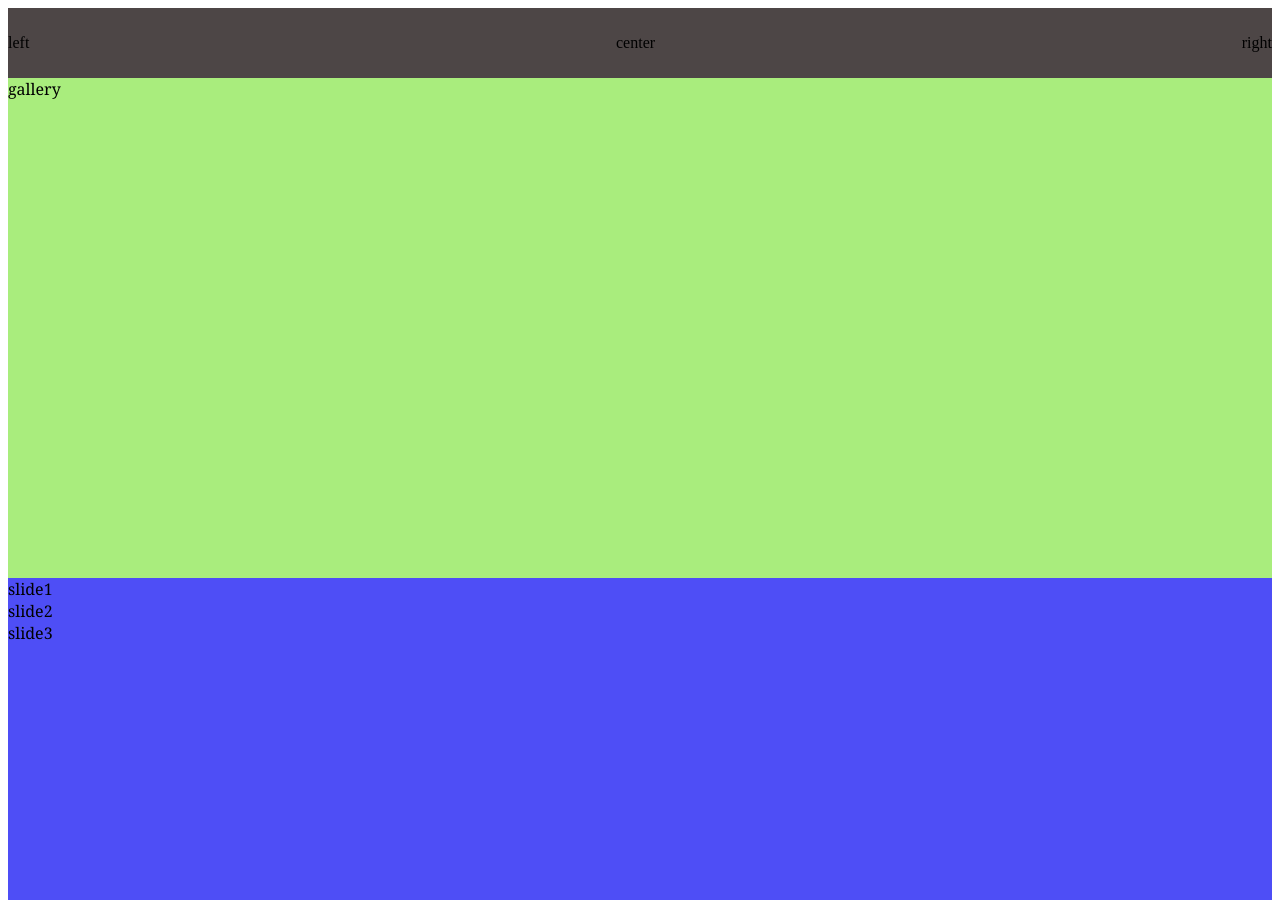
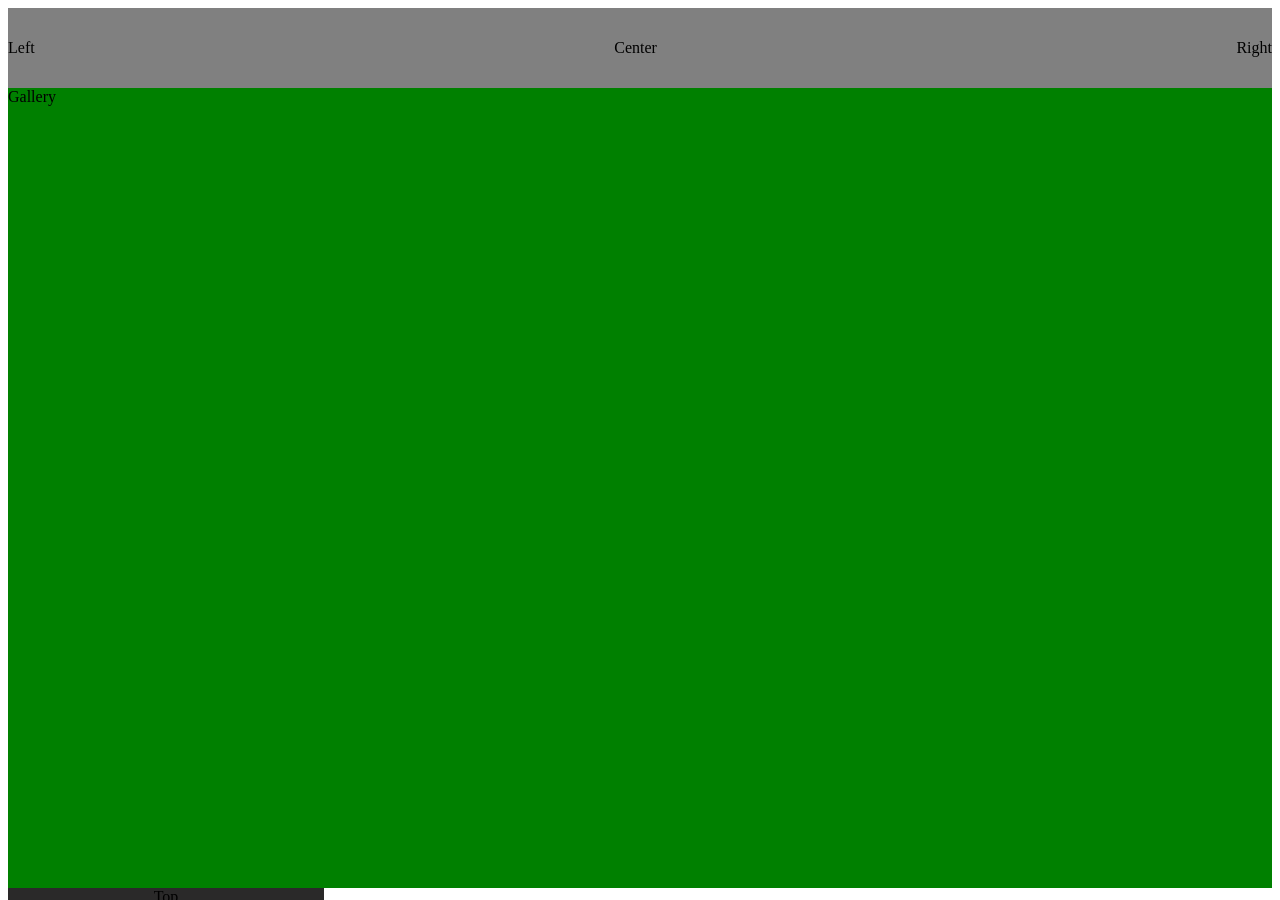
Before and after one commit to kodasystems/greyrose-theme-jekyll, a Jekyll site: the page built from index.markdown, in a window 1280 px wide and 900 px high. Built offline with Jekyll 4.4.1, drawn with Linux system fonts in a browser that asks for light colours; some of the changed text lies outside the part shown.

Commit message:
Fix home page and css

```diff
--- a/_layouts/home.html
+++ b/_layouts/home.html
@@ -1,28 +1,57 @@
 <!DOCTYPE html>
 <html>
   <head>
-      <meta charset="UTF-8">
-      <meta name="viewport" content="width=device-width, initial-scale=1.0">
     <title>Greyrose</title>
 
     <link rel="stylesheet" href="assets/css/main.css">
   </head>
   <body>
+    <div class="home-top">
       <div class="header">
-        <div class="header-left-section">left</div>
-        <div class="header-center-section">center</div>
-        <div class="header-right-section">right</div>
+        <div class="header-left-section">Left</div>
+        <div class="header-center-section">Center</div>
+        <div class="header-right-section">Right</div>
       </div>
-      <div class="gallery-photo-panel">gallery</div>
-      <div class="slideshow-panel">
-        <div class="slideshow-slide">slide1</div>
-        <div class="slideshow-slide">slide2</div>
-        <div class="slideshow-slide">slide3</div>
+
+      <div class="gallery">
+        Gallery
       </div>
-      <div class="sidebar">sidebar</div>
-      <div class="body-panel">body</div>
-      <div class=""></div>
-      <div class="info-panel">info</div>
-      <div class="footer">footer</div>
+    </div>
+
+    <div class="home-middle">
+      <div class="home-middle-left">
+        <div class="sidebar">
+          <div class="sidebar-top-section">Top</div>
+          <div class="sidebar-middle-section">Middle</div>
+          <div class="sidebar-bottom-section">Bottom</div>
+        </div>
+      </div>
+
+      <div class="home-middle-right">
+        <div class="slideshow">
+          <div class="slide1">Slide1</div>
+          <div class="slide2">Slide2</div>
+          <div class="slide3">Slide3</div>
+        </div>
+
+        <div class="body">
+          Body
+        </div>
+      </div>
+    </div>
+
+    <div class="home-bottom">
+      <div class="info">
+        <div class="info-left-section">Left</div>
+        <div class="info-center-section">Center</div>
+        <div class="info-right-section">Right</div>
+      </div>
+
+      <div class="footer">
+        <div class="footer-left-section">Left</div>
+        <div class="footer-left-section">Center</div>
+        <div class="footer-left-section">Right</div>
+      </div>
+    </div>
   </body>
 </html>
--- a/assets/css/main.css
+++ b/assets/css/main.css
@@ -1,109 +1,142 @@
-/* --------------------- Header --------------------- */
+.home-top {
+
+}
+
 .header {
-  height: 70px;
-
   display: flex;
   flex-direction: row;
   justify-content: space-between;
-
+  align-items: center;
+  position: static;
   top: 0px;
   left: 0px;
   right: 0px;
 
-  background-color: rgb(77, 70, 70);
-  z-index: 100;
-  font-family: Arial, Helvetica, sans-serif;
+  height: 80px;
+
+  background-color: grey;
 }
 
 .header-left-section {
-  display: flex;
-  align-items: center;
-  font-family: 'Times New Roman', Times, serif;
+
 }
 
 .header-center-section {
-  display: flex;
-  align-items: center;
-  font-family: 'Times New Roman', Times, serif;
+
 }
 
 .header-right-section {
-  display: flex;
-  align-items: center;
-  font-family: 'Times New Roman', Times, serif;
+
 }
 
-/* --------------------- Gallery --------------------- */
-.gallery-photo-panel {
-  font-family: Cambria, Cochin, Georgia;
-  height: 500px;
-  width: 100%;
+.gallery {
+  height: 800px;
 
-  background-color: #a9ed7d; /* Background color */
+  background-color: green;
 }
 
-/* --------------------- Slideshow --------------------- */
-.slideshow-panel {
-  font-family: Cochin, Georgia, Times, 'Times New Roman', serif;
-  height: 500px;
-  width: 100%;
-  top: 0px;
-  left: 0px;
-  right: 0px;
-  background-color: rgb(78, 78, 246);
+.home-middle {
+  display: inline;
 }
 
-.slideshow-slide {
-  font-family: Georgia, Times, 'Times New Roman', serif;
-  top: 30px;
+.home-middle-left {
+
 }
 
-/* --------------------- Sidebar --------------------- */
 .sidebar {
+  display: flex;
+  flex-direction: column;
+  justify-content: space-between;
+  align-items: center;
 
-  height: 100vh; /* Full height */
-  width: 25%; /* Half of the page */
-  /* position: fixed; Fixed position */
-  top: 0;
+  position: sticky;
+  top: 80px;
+  bottom: 0px;
   left: 0px;
-  left: 0;
-  position: relative;
-  background-color: #f73b3b; /* Background color */
-  overflow-x: hidden; /* Disable horizontal scroll */
-  padding-top: 20px;
+  top: 0px;
+  height: 1000px;
+  width: 25%;
   z-index: 100;
-
-  /*
-  position: fixed;
-  left: 0px;
-  bottom: 0px;
-  top: 70px;
-  margin-top: 500px;
-  background-color: rgb(216, 53, 53);
-  width: 200px;
-  z-index: 200;
-  padding-top: 5px;
-  font-family: Times, 'Times New Roman', serif;
-  */
+  background-color: rgb(42, 41, 41);
 }
 
-/* --------------------- Body --------------------- */
-.body-panel {
-  background-color: #95989a;
-  font-family: Cambria, 'Times New Roman', serif;
-  height: 2000px;
+.home-middle-right {
+  display: inline;
 }
 
-/* --------------------- Info --------------------- */
-.info-panel {
-  height: 300px;
-  font-family: serif;
-  background-color: #b7def9;
+.sidebar-top-section {
+
 }
 
-/* --------------------- Footer --------------------- */
+.sidebar-middle-section {
+
+}
+
+.sidebar-bottom-section {
+
+}
+
+.slideshow {
+  display: flex;
+  flex-direction: row;
+  justify-content: space-between;
+  height: 600px;
+  align-items: center;
+
+  background-color: palevioletred;
+}
+
+.body {
+  height: 1000px;
+  align-items: normal;
+
+  background-color: rgb(63, 63, 210);
+}
+
+.home-bottom {
+
+}
+
+.info {
+  display: flex;
+  flex-direction: row;
+  justify-content: space-between;
+  height: 150px;
+  align-items: center;
+
+  background-color: rgb(175, 175, 75);
+}
+
+.info-left-section {
+
+}
+
+.info-center-section {
+
+}
+
+.info-right-section {
+
+}
+
 .footer {
-  height: 100px;
-  font-family: Georgia, Times, 'Times New Roman';
-  background-color: #9874eb;
+  display: flex;
+  flex-direction: row;
+  justify-content: space-between;
+  height: 80px;
+  align-items: center;
+
+  background-color: rosybrown;
 }
+
+.footer-left-section {
+
+}
+
+.footer-center-section {
+
+}
+
+.footer-right-section {
+
+}
```
Lines whose indentation alone changed are shown as unchanged.
